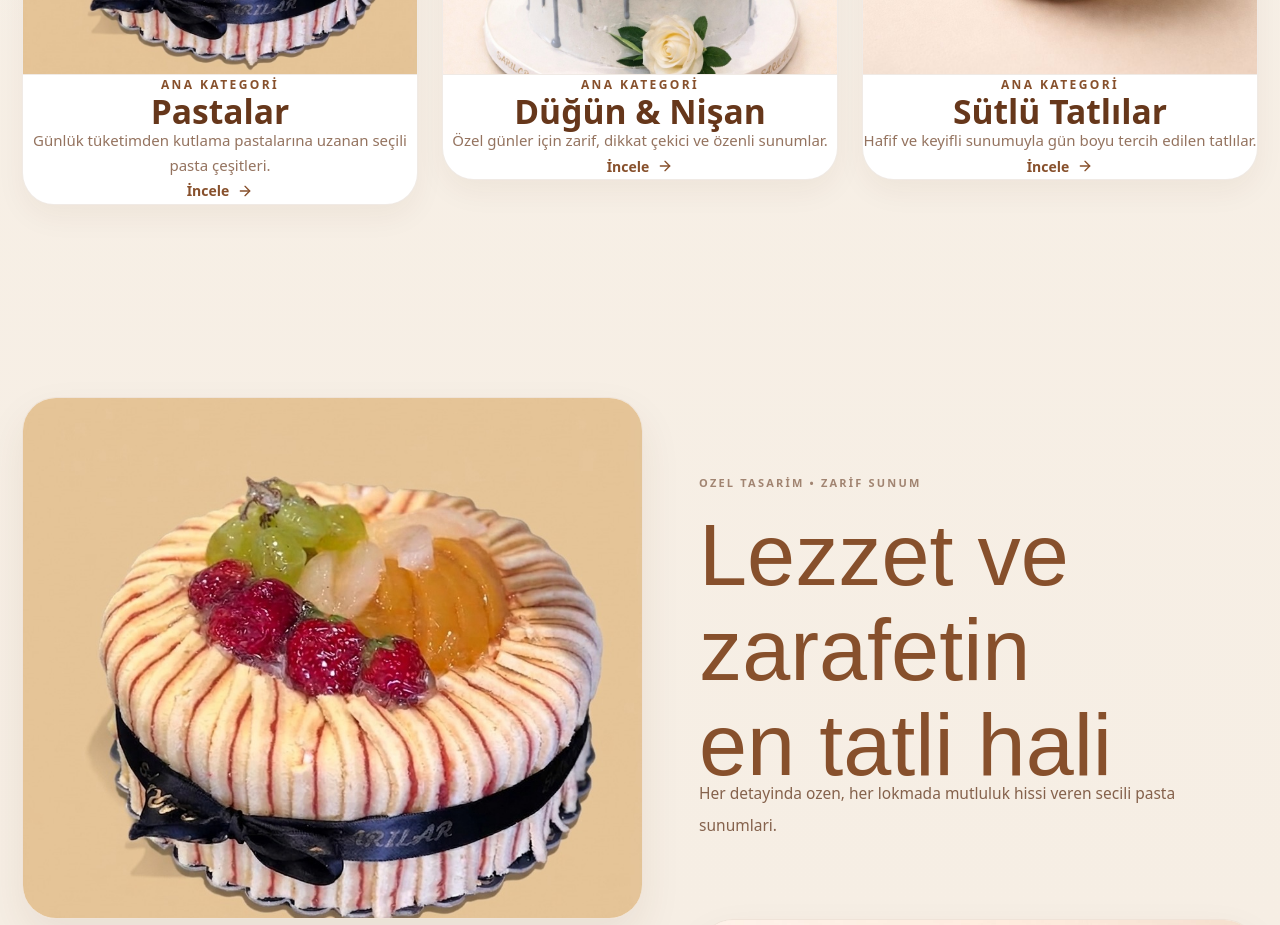
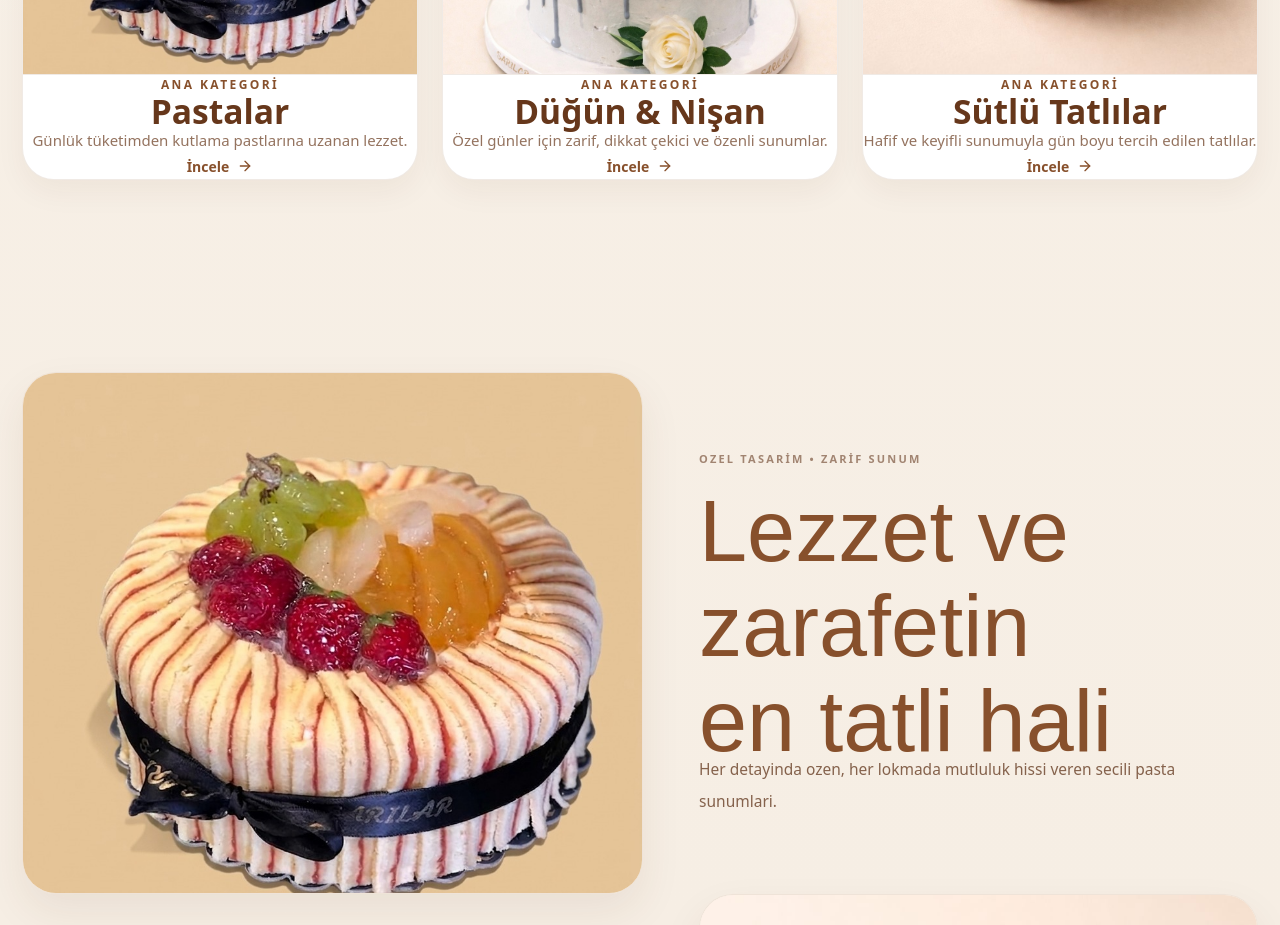
Before and after one commit to kkayali/pastane, a Next.js app: page / in a window 1280 px wide. Shown: the part 1360-2285 px from the top of the page. Built offline with nearby package versions, Linux system fonts and the light colour scheme; a web font is replaced by a local one.

Commit message:
Update page.tsx

```diff
--- a/app/page.tsx
+++ b/app/page.tsx
@@ -16,7 +16,7 @@ const featuredCollections = [
     title: "Pastalar",
     image: "/images/menu/pastalar/meyvelipasta1.jpeg",
     href: "/menu/pastalar",
-    text: "Günlük tüketimden kutlama pastalarına uzanan seçili pasta çeşitleri.",
+    text: "Günlük tüketimden kutlama pastlarına uzanan lezzet.",
   },
   {
     title: "Düğün & Nişan",
```
